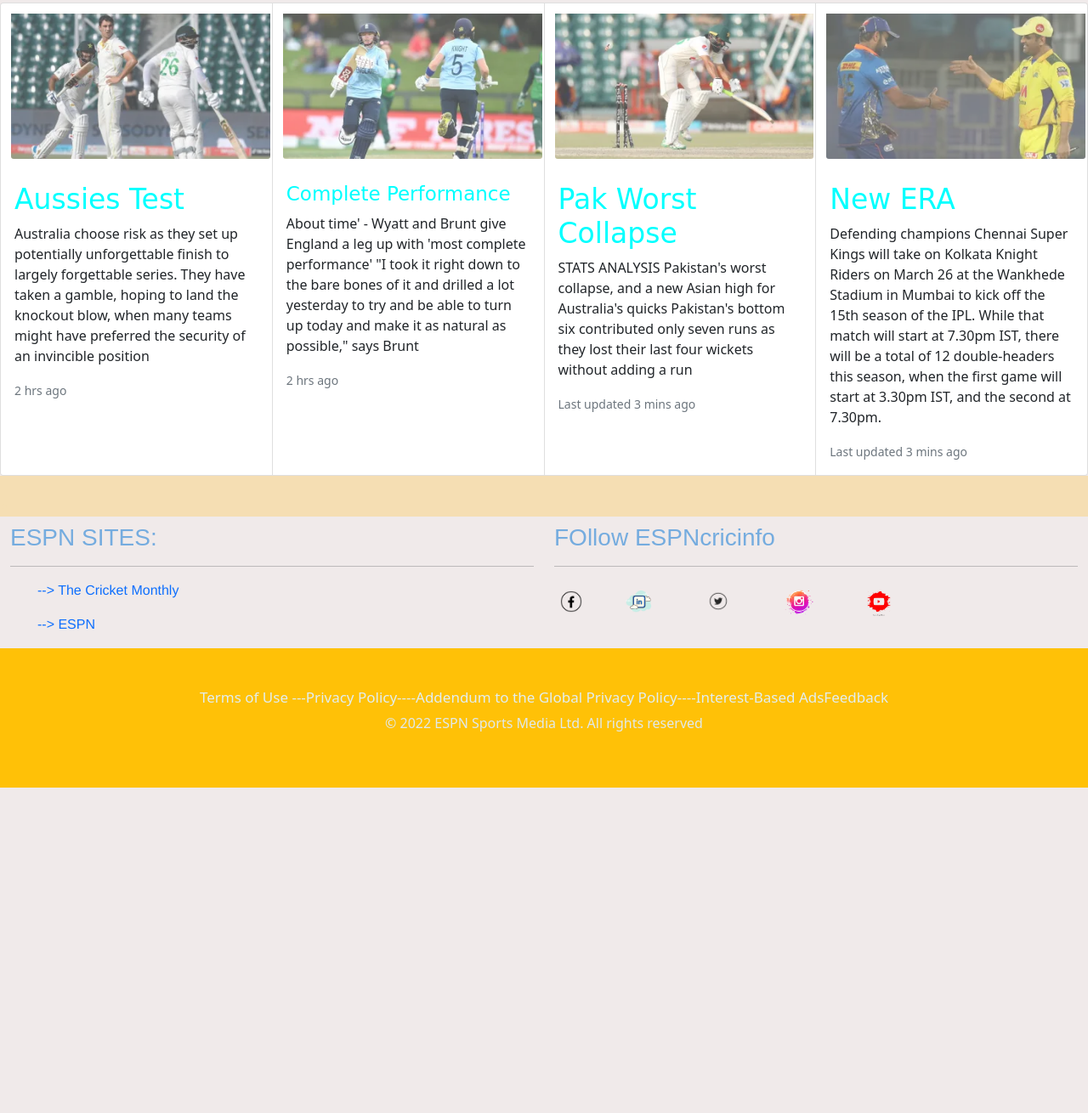
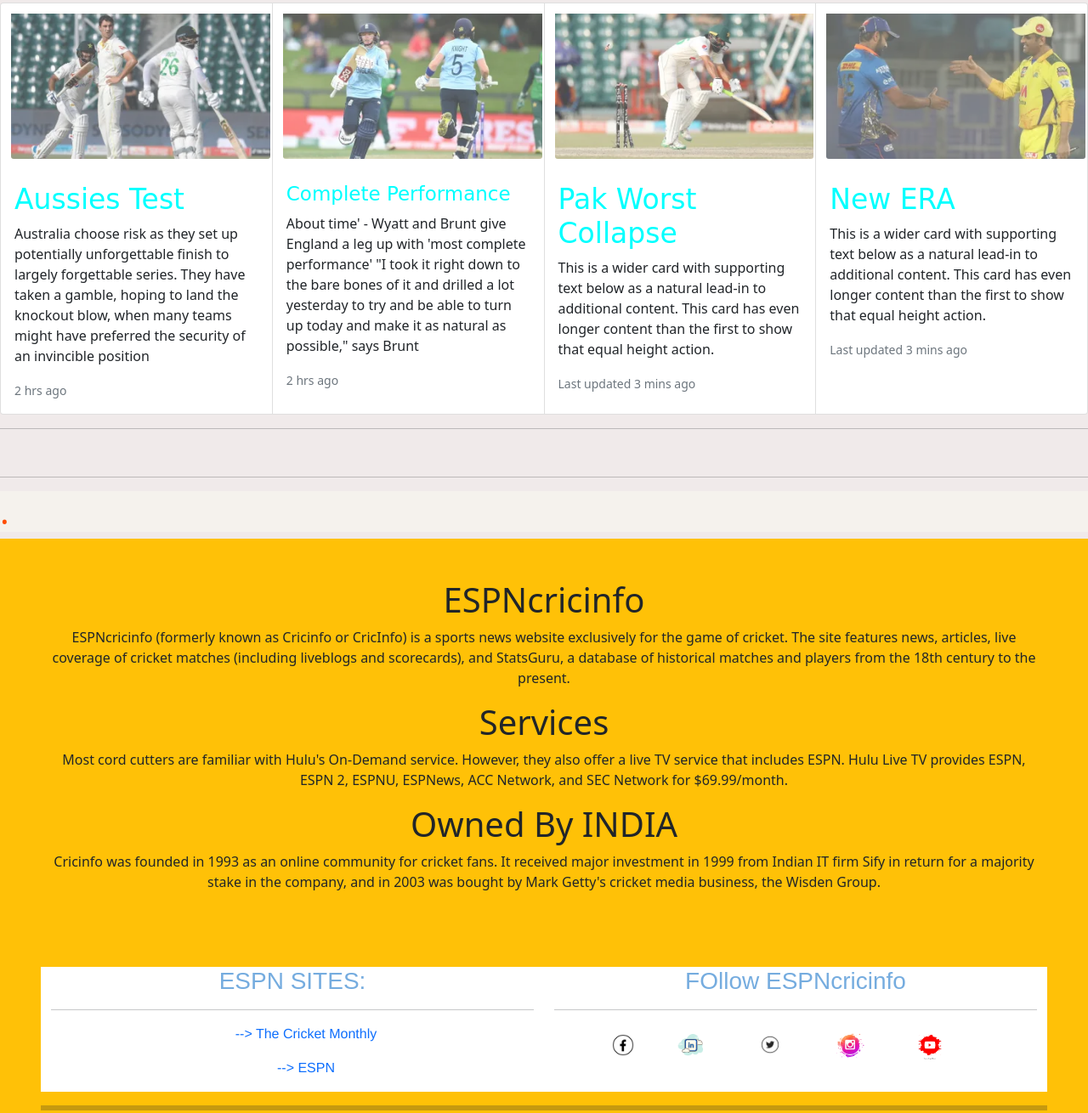
Before and after one commit to TheerajMP/bootstrapespn, a plain HTML site: page index.html in a window 1280 px wide. Shown: the part 665-1975 px from the top of the page at 85% size. Before the commit the page ends 1592 px from the top, so only its background shows below. Drawn offline with nearby package versions, Linux system fonts and the light colour scheme.

Commit message:
Update index.html

```diff
--- a/index.html
+++ b/index.html
@@ -28,7 +28,7 @@
     }
     .overlay1{
       position: absolute;
-      bottom: 195px;
+      bottom: 194px;
       transition: .5s;
       opacity: 0;
     }
@@ -56,6 +56,15 @@
           margin: 5px;
         }
 
+#icon:hover{
+    padding: 4px 0px 7px 0px;
+    margin: 1px;
+
+    background-color: rgb(255, 255, 255);
+    border-radius: 5px;
+          transition-duration: 0.5s;
+          /* background-size: cover; */
+}
   </style>
 
 
@@ -145,9 +154,7 @@
     <a href="https://www.espncricinfo.com/story/pak-vs-aus-2022-stats-pakistan-worst-collapse-and-a-new-asian-high-for-australia-quicks-1306982"><img src="./pak.webp" class="card-img-top" alt="..."></a>
     <div class="card-body">
       <h5 class="card-title"  style="color: aqua;font-family: cursive;font-size: 33px;">Pak Worst Collapse</h5>
-      <p class="card-text">STATS ANALYSIS
-        Pakistan's worst collapse, and a new Asian high for Australia's quicks
-        Pakistan's bottom six contributed only seven runs as they lost their last four wickets without adding a run</p>
+      <p class="card-text">This is a wider card with supporting text below as a natural lead-in to additional content. This card has even longer content than the first to show that equal height action.</p>
       <p class="card-text"><small class="text-muted">Last updated 3 mins ago</small></p>
     </div>
   </div>
@@ -155,14 +162,54 @@
     <a href="https://www.espncricinfo.com/story/ipl-2022-faqs-seven-day-isolation-for-positive-tests-25-stadium-attendance-two-reviews-per-team-1307050"><img src="./micsk.webp" class="card-img-top" alt="..."></a>
     <div class="card-body">
       <h5 class="card-title"  style="color: aqua;font-family: cursive;font-size: 33px;">New ERA </h5>
-      <p class="card-text">Defending champions Chennai Super Kings will take on Kolkata Knight Riders on March 26 at the Wankhede Stadium in Mumbai to kick off the 15th season of the IPL. While that match will start at 7.30pm IST, there will be a total of 12 double-headers this season, when the first game will start at 3.30pm IST, and the second at 7.30pm.</p>
+      <p class="card-text">This is a wider card with supporting text below as a natural lead-in to additional content. This card has even longer content than the first to show that equal height action.</p>
       <p class="card-text"><small class="text-muted">Last updated 3 mins ago</small></p>
     </div>
   </div>
    </div>
-  <h1 style="background-color: wheat;color: wheat;">.</h1>
+<hr>
+<br>
 
-<div class="container-fluid">
+
+
+
+<hr>
+
+  <h1 style="background-color: rgb(245, 242, 237);color:#ff4e00;">.</h1>
+
+
+
+
+  <div class="container-fluid p-5 bg-warning text-dark text-center">
+    <div id="section1" class="container-fluid ">
+    <h1>ESPNcricinfo</h1>
+    <p>ESPNcricinfo (formerly known as Cricinfo or CricInfo) is a sports news website exclusively for the game of cricket. The site features news, articles, live coverage of cricket matches (including liveblogs and scorecards), and StatsGuru, a database of historical matches and players from the 18th century to the present.</p>
+
+    <div></div>
+  </div>
+  <div id="section2" class="container-fluid">
+    <h1>Services</h1>
+    <p>
+      Most cord cutters are familiar with Hulu's On-Demand service. However, they also offer a live TV service that includes ESPN. Hulu Live TV provides ESPN, ESPN 2, ESPNU, ESPNews, ACC Network, and SEC Network for $69.99/month.</p>
+  </div>
+  <div id="section3" class="container-fluid">
+    <h1>Owned By INDIA</h1>
+    <p>Cricinfo was founded in 1993 as an online community for cricket fans. It received major investment in 1999 from Indian IT firm Sify in return for a majority stake in the company, and in 2003 was bought by Mark Getty's cricket media business, the Wisden Group.</p>
+  </div>
+
+
+
+
+
+
+
+
+
+<br><br><br>
+
+
+<div class="container-fluid bg-body " style="width: 100%;">
+
 <div class="row">
   <div class="col-sm-6">
     <h3 style="color: rgb(117, 172, 223);font-family:fantasy;">ESPN SITES:</h3> <b><hr></b>
@@ -173,18 +220,18 @@
   </div>
   <div class="col-sm-6">
     <B><h3 style="color: rgb(117, 172, 223);font-family:fantasy;">FOllow ESPNcricinfo</h3></B> <b><hr></b>
-    <a href="https://www.facebook.com/"><img src="./fb.png"  style="width: 40px ;margin-right: 30px;"></a>
-            <a href="https://www.linkedin.com"><img src="./icons8-linkedin-100.png"  style="width: 50px ;margin-right: 40px; "></a>
-            <a href="https://twitter.com/ESPNcricinfo?ref_src=twsrc%5Egoogle%7Ctwcamp%5Eserp%7Ctwgr%5Eauthor"><img src="./twitter.png" style="width: 50px ;margin-right: 40px;"></a>
-            <a href="https://www.instagram.com/espncricinfo/?hl=en"><img src="./insta.png" style="width: 50px ;margin-right: 40px;"></a>
-            <a href="https://www.youtube.com/espncricinfo"><img src="./youtube.png" style="width: 50px ;margin-right: 40px;"></a>
+    <a id="icon" href="https://www.facebook.com/"><img src="./fb.png"  style="width: 40px ;margin-right: 30px;"></a>
+            <a id="icon" href="https://www.linkedin.com"><img src="./icons8-linkedin-100.png"  style="width: 50px ;margin-right: 40px; "></a>
+            <a id="icon" href="https://twitter.com/ESPNcricinfo?ref_src=twsrc%5Egoogle%7Ctwcamp%5Eserp%7Ctwgr%5Eauthor"><img src="./twitter.png" style="width: 50px ;margin-right: 40px;"></a>
+            <a id="icon" href="https://www.instagram.com/espncricinfo/?hl=en"><img src="./insta.png" style="width: 50px ;margin-right: 40px;"></a>
+            <a id="icon" href="https://www.youtube.com/espncricinfo"><img src="./youtube.png" style="width: 50px ;margin-right: 40px;"></a>
   </div>
 </div>
 </div>
-
+<hr style="border: 3px; border-style: dotted ;">
 <div class="container-fluid p-5 bg-warning text-white text-center">
   <h1 style="color: #e2eef0; font-size: 17px;">Terms of Use ---Privacy Policy----Addendum to the Global Privacy Policy----Interest-Based AdsFeedback</h1>
-  <p style="color:#e0e9eb;">© 2022 ESPN Sports Media Ltd. All rights reserved</p>
+  <p style="color:#e0e9eb;font-size: 20px;">© 2022 ESPN Sports Media Ltd. All rights reserved</p>
 </div>
 
 
```
